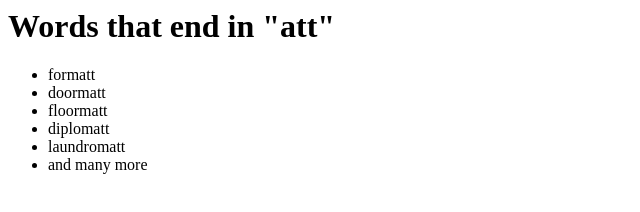
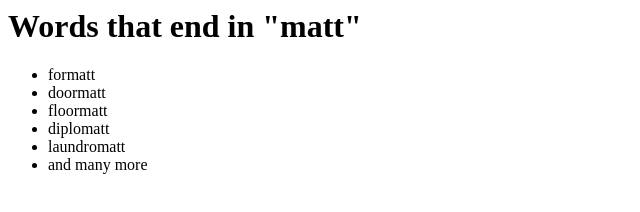
Before and after one commit to mattbailey0/mattmattmatt, a plain HTML site: page index.html in a window 1280 px wide. Shown: the full height of the page, 0-640 px from the left. Drawn offline with Linux system fonts and the light colour scheme.

Commit message:
Update index.html

```diff
--- a/index.html
+++ b/index.html
@@ -1,7 +1,7 @@
 <html>
 <body>
 
-<h1>Words that end in "att"</h1>
+<h1>Words that end in "matt"</h1>
 <ul>
 <li>formatt</li>
 <li>doormatt</li>
```
